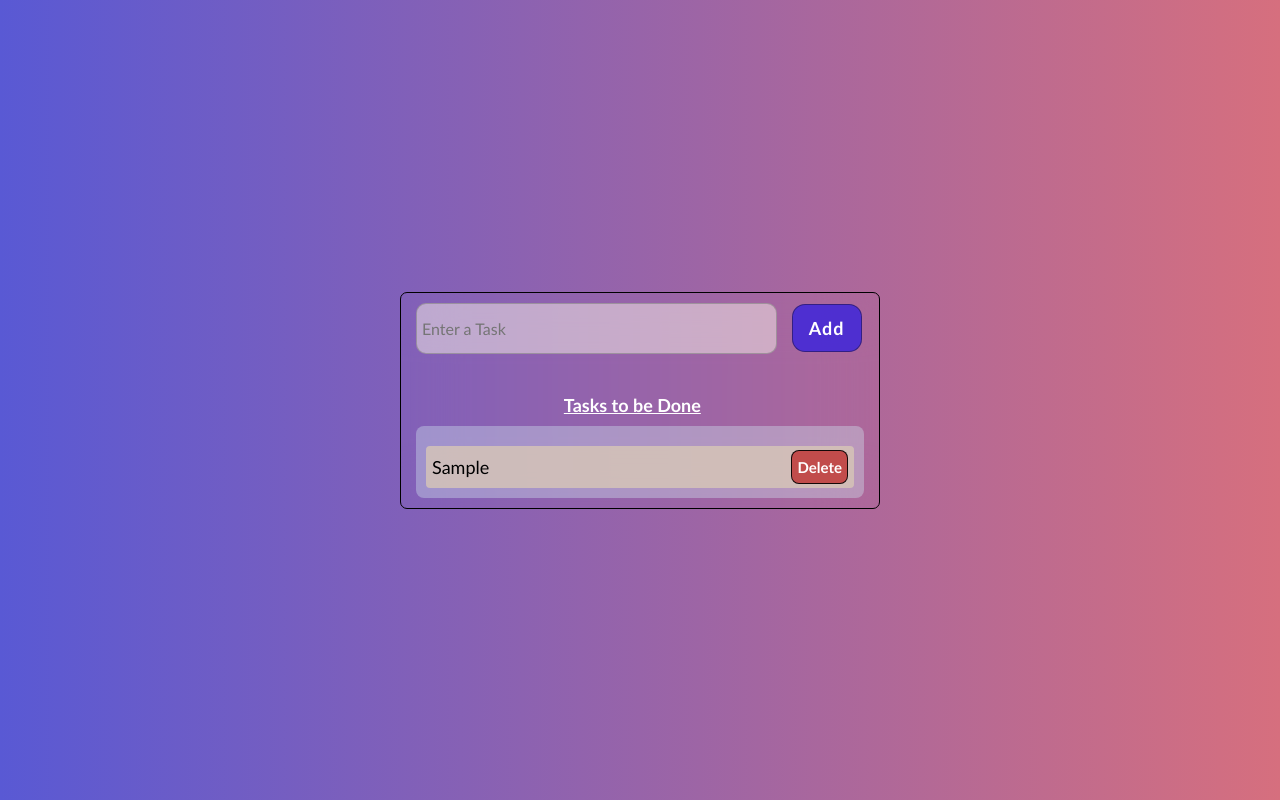
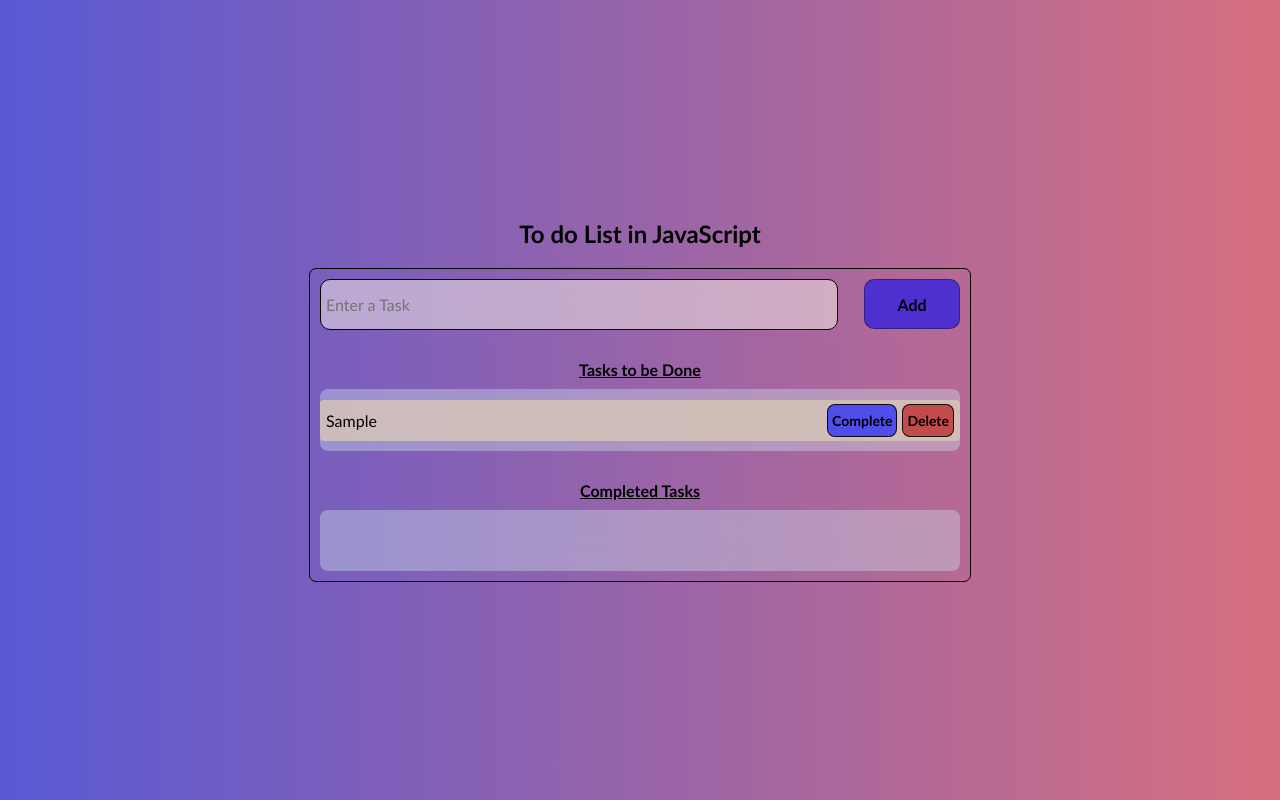
Before and after one commit to NaveedKhan09/To-do-list, a plain HTML site: page index.html in a window 1280 px wide. Both pictures are taken after typing "Sample" into the empty fields and a click on the button "Add". Drawn offline with Linux system fonts and the light colour scheme.

Commit message:
add new section for completed tasks

```diff
--- a/index.html
+++ b/index.html
@@ -9,12 +9,21 @@
 </head>
 <body>
     <div class="container">
+        <h2>To do List in JavaScript</h2>
         <div class="main">
-            <input type="text" placeholder="Enter a Task" id="task">
-            <button class="add" id="addTask">Add</button>
-            <h4>Tasks to be Done</h4>
+            <div class="portion1">
+                <input type="text" placeholder="Enter a Task" id="task">
+                <button class="add" id="addTask">Add</button>
+            </div>
+            <div class="portion2">
+                <h3>Tasks to be Done</h3>
+            </div>
             <div class="Alltasks">
-
+            </div>
+            <div class="portion2">
+                <h3>Completed Tasks</h3>
+            </div>
+            <div class="completedTask">
             </div>
         </div>
     </div>
--- a/script.js
+++ b/script.js
@@ -2,29 +2,49 @@ let taskButton = document.querySelector("#addTask");
 let input = document.querySelector("#task");
 let inputValue = input.value;
 let taskContainer = document.querySelector(".Alltasks");
+let completedTasksdiv = document.querySelector(".completedTask")
 
+//-----------adding new task-------------------------
 
 taskButton.onclick = function Add(){
     if(input.value == 0){
         alert("Please enter a Task");
     }else{
-        //-----Elements Creation-----
+    //-----------Elements Creation--------------------
         let taskDiv = document.createElement("div");
         let paragraph = document.createElement("p");
+        let buttonDiv = document.createElement("div");
         let delButton = document.createElement("button");
         delButton.innerText = 'Delete';
-        //-------Append Child------------
+        let completeTaskbtn = document.createElement("button");
+        completeTaskbtn.innerText = 'Complete';
+
+    //-------------------Append Child-----------------
+
         taskContainer.appendChild(taskDiv);
         taskDiv.appendChild(paragraph);
-        taskDiv.appendChild(delButton);
+        taskDiv.appendChild(buttonDiv);
+        buttonDiv.appendChild(completeTaskbtn);
+        buttonDiv.appendChild(delButton);
         paragraph.innerText = input.value;
         taskDiv.classList.add("newTask");
+        buttonDiv.classList.add("btnsdiv");
         delButton.classList.add("delbtn");
+        completeTaskbtn.classList.add("completebtn");
+        input.value = "";
+    //------------------------delete task-------------
 
-        input.value = "";
-        //------------------------delete task---------
         delButton.onclick =  deleteTask=()=>{
             taskDiv.remove();
         }
+    //------------------------complete task-----------
+
+        completeTaskbtn.onclick = taskcompleted=()=>{
+            completeTaskbtn.innerText = 'Completed';
+            completeTaskbtn.style.backgroundColor = "green";
+            completeTaskbtn.disabled = true;
+            taskDiv.remove();
+            completedTasksdiv.appendChild(taskDiv);
+        }
     }
 }
--- a/style.css
+++ b/style.css
@@ -8,74 +8,109 @@
     width: 100%;
     background: linear-gradient(0.25turn,rgb(89, 89, 212),rgb(214, 111, 126));
     display: flex;
+    flex-direction: column;
     justify-content: center;
     align-items: center;
 }
 .main{
-    min-width: 35vw;
+    width: 50%;
+    min-width: 340px;
+    margin-top: 20px;
     border: 1px solid black;
-    padding: 10px 15px;
+    padding: 10px 10px;
     border-radius: 7px;
     backdrop-filter: blur(30px);
 }
+.portion1{
+    width: 100%;
+    display: flex;
+    flex-direction: row;
+    justify-content: space-between;
+}
+.portion2{
+    width: 100%;
+    margin-top: 30px;
+    display: flex;
+    justify-content: center;
+}
 input{
-    width: 78%;
+    width: 79%;
     padding: 15px 5px;
     font-size: 16px;
     border: 1px solid rgba(128, 128, 128, 0.616);
+    border: 1px solid black;
     border-radius: 10px;
     background-color: rgba(247, 240, 232, 0.514);
 }
 .add{
-    width: 70px;
-    padding: 12px 3px;
+    width: 15%;
+    min-width: 55px;
+    height: 50px;
     border: 1px solid rgba(8, 8, 8, 0.39);
-    border-radius: 13px;
-    font-size: 18px;
-    letter-spacing: 1px;
+    border-radius: 10px;
+    font-size: 1rem;
     font-weight: bold;
     background-color: rgba(66, 40, 216, 0.884);
-    color: #fff;
+    color: black;
     cursor: pointer;
-    margin-left: 10px;
 
 }
 .Alltasks{
     background-color: #cfe4ee62;
-    padding: 10px 10px;
     margin-top: 10px;
+    padding: 1px 0px 10px 0px;
     height: auto;
     min-height: 50px;
     border-radius: 8px;
 }
-h4{
-    margin-left: 33%;
-    margin-top: 40px;
+.completedTask{
+    height: auto;
+    min-height: 50px;
+    background-color: #cfe4ee62;
+    padding: 1px 0px 10px 0px;
+    margin-top: 10px;
+    border-radius: 8px;
+}
+h3{
     text-decoration: underline;
-    color: #fff;
-    font-size: 18px;
+    color: black;
+    font-size: 16px;
 }
-
 .newTask{
     margin-top: 10px;
     padding: 4px 6px;
     border-radius: 4px;
+    gap: 2px;
     background-color:rgba(216, 198, 182, 0.808);
     color: black;
     display: flex;
     justify-content: space-between;
     align-items: center;
-    font-size: 18px;
-
+    font-size: 1rem;
 
 }
+.btnsdiv{
+    display: flex;
+    flex-direction: row;
+    gap: 5px;
+}
 .delbtn{
-    padding: 7px 5px;
+    padding: 7px 4px;
     border: 1px solid rgba(0, 0, 0, 0.897);
     border-radius: 8px;
     background-color: rgba(190, 52, 52, 0.829);
-    color: #fff;
+    color: black;
     font-weight: bold;
-    font-size: 15px;
+    font-size: 14px;
     cursor: pointer;
 }
+.completebtn{
+    padding: 7px 4px;
+    border: 1px solid rgba(0, 0, 0, 0.897);
+    border-radius: 8px;
+    background-color: rgba(65, 65, 241, 0.89);
+    color: black;
+    font-weight: bold;
+    font-size: 14px;
+    cursor: pointer;
+}
```
